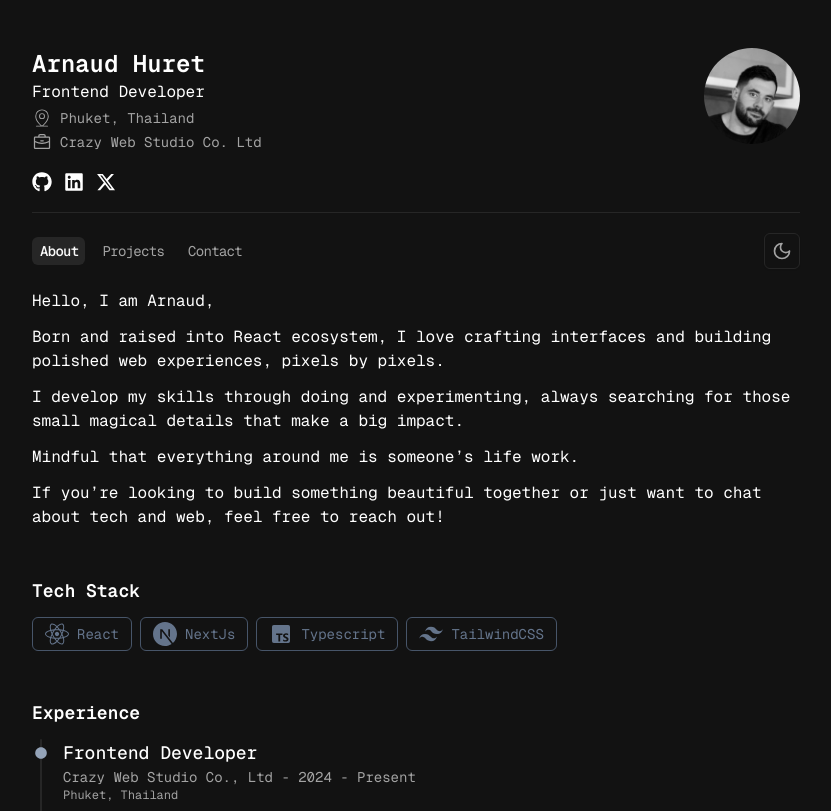
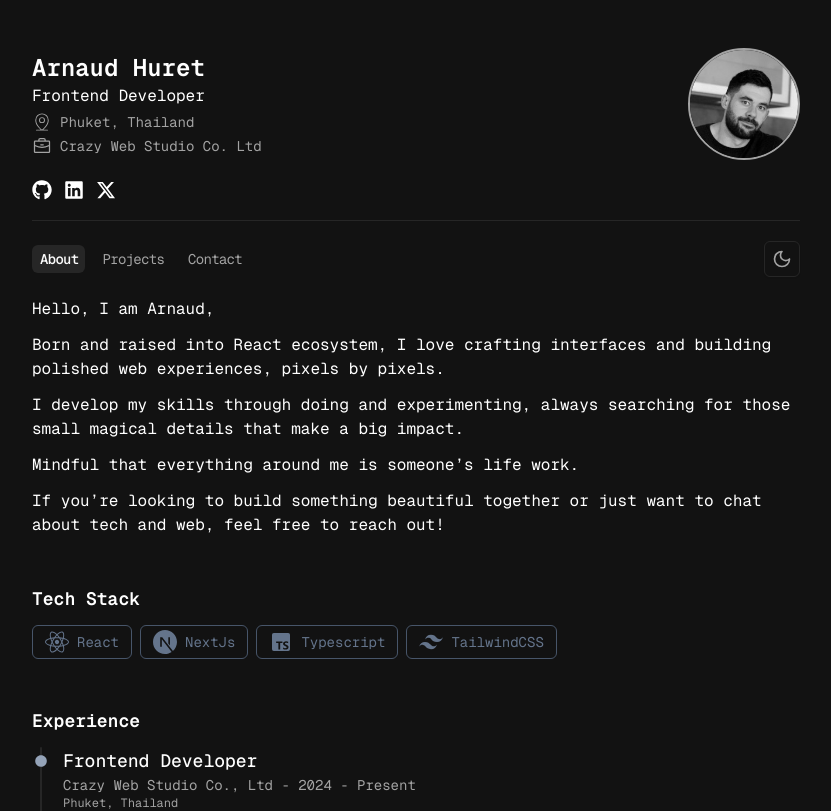
Before and after one commit to arnaudhrt/portfolio, a Next.js app: page / in a window 1280 px wide. Shown: the top 811 px of the page, without its empty margins (224-1055 px from the left). Built offline with nearby package versions, Linux system fonts and the light colour scheme.

Commit message:
modif ui

```diff
--- a/components/layout/Header.tsx
+++ b/components/layout/Header.tsx
@@ -12,7 +12,7 @@ import { infos } from "@/lib/constants/infos";
 
 export default function Header() {
   return (
-    <div className="pt-12 pb-5 bg-background">
+    <div className="pt-12 pb-5">
       <div className="flex gap-4 justify-between items-center mb-5">
         <div>
           <h1 className="text-2xl font-bold ">Arnaud Huret</h1>
@@ -27,12 +27,11 @@ export default function Header() {
           </p>
         </div>
         <Image
-          className="rounded-full size-24 grayscale mb-2"
+          className="rounded-full size-28 grayscale border-2 border-muted-foreground z-[-1]"
           src={profilePic}
           alt="Arnaud Huret React developer profile picture"
-          width={100}
-          height={100}
-          priority
+          width={180}
+          height={190}
         />
       </div>
       <div className="flex gap-3 items-center mb-5">
--- a/components/ui/dialog.tsx
+++ b/components/ui/dialog.tsx
@@ -44,7 +44,7 @@ const DialogContent = React.forwardRef<
       {...props}
     >
       {children}
-      <DialogPrimitive.Close className="absolute right-4 top-4 rounded-sm opacity-70 ring-offset-background transition-opacity hover:opacity-100 focus:outline-none focus:ring-2 focus:ring-ring focus:ring-offset-2 disabled:pointer-events-none data-[state=open]:bg-accent data-[state=open]:text-muted-foreground">
+      <DialogPrimitive.Close className="absolute right-4 towp-4 rounded-sm opacity-70 ring-offset-background transition-opacity hover:opacity-100 focus:outline-none focus:ring-2 focus:ring-ring focus:ring-offset-2 disabled:pointer-events-none data-[state=open]:bg-accent data-[state=open]:text-muted-foreground">
         <Cross2Icon className="size-5" />
         <span className="sr-only">Close</span>
       </DialogPrimitive.Close>
```
